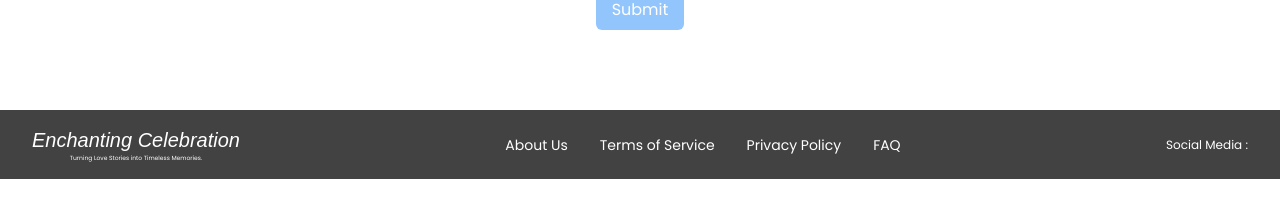
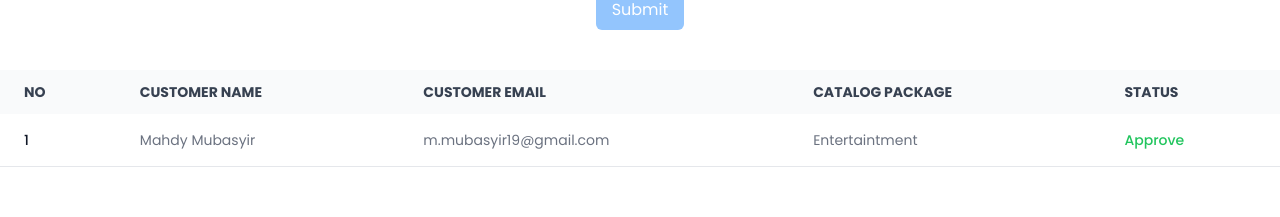
Before and after one commit to mubasyir19/Web-Wedding, a Next.js app: page /check-order in a window 1280 px wide. Shown: the part 380-597 px from the top of the page. Built offline with nearby package versions, Linux system fonts and the light colour scheme; a web font is replaced by a local one.

Commit message:
update lsp

```diff
--- a/src/app/(menu)/check-order/page.jsx
+++ b/src/app/(menu)/check-order/page.jsx
@@ -1,7 +1,13 @@
+"use client"
+
+import { useEffect, useState } from "react";
 import HeaderMenu from '@/components/HeaderMenu'
 import React from 'react'
 
 export default function CheckOrder() {
+  const [customerEmail, setCustomerEmail] = useState("");
+  const [loading, setLoading] = useState(true);
+
   return (
     <>
     <HeaderMenu title="Check Order" />
@@ -17,6 +23,121 @@ export default function CheckOrder() {
             </div>
         </form>
     </section>
+    <section className="mt-10">
+        <table className="w-full text-left text-sm text-gray-500 rtl:text-right dark:text-gray-400">
+                <thead className="bg-gray-50 text-sm uppercase text-gray-700 dark:bg-gray-700 dark:text-gray-400">
+                <tr>
+                    <th scope="col" className="px-6 py-3">
+                    No
+                    </th>
+                    <th scope="col" className="px-6 py-3">
+                    Customer Name
+                    </th>
+                    <th scope="col" className="px-6 py-3">
+                    Customer Email
+                    </th>
+                    <th scope="col" className="px-6 py-3">
+                    Catalog Package
+                    </th>
+                    <th scope="col" className="px-6 py-3">
+                    Status
+                    </th>
+                </tr>
+                </thead>
+                <tbody>
+                    <tr
+                    className="border-b odd:bg-white even:bg-gray-50 dark:border-gray-700 odd:dark:bg-gray-900 even:dark:bg-gray-800"
+                    >
+                    <td className="px-6 py-4 font-medium text-gray-900 dark:text-white">
+                        1
+                    </td>
+                    <td className="px-6 py-4">Mahdy Mubasyir</td>
+                    <td className="px-6 py-4">m.mubasyir19@gmail.com</td>
+                    <td className="px-6 py-4">Entertaintment</td>
+                    <td className="px-6 py-4">
+                        <p className="font-medium text-green-500">
+                            Approve
+                        </p>
+                    </td>
+                    {/* <td className="flex gap-x-4 px-6 py-4">
+                        {data.status === "Approve" && <div className=""></div>}
+                        {data.status === "Reject" && <div className=""></div>}
+                        {data.status === "Waiting" && (
+                        <>
+                            <button
+                            onClick={() => updateOrderStatus(data.id, "Approve")}
+                            className="rounded-lg bg-blue-500 px-4 py-2 text-center text-xs text-white hover:bg-blue-600"
+                            >
+                            Terima
+                            </button>
+                            <button
+                            onClick={() => updateOrderStatus(data.id, "Reject")}
+                            className="rounded-lg bg-red-500 px-4 py-2 text-center text-xs text-white hover:bg-red-600"
+                            >
+                            Tolak
+                            </button>
+                        </>
+                        )}
+                    </td> */}
+                    </tr>
+                {/* {dataOrder.map((data, index) => (
+                    <tr
+                    key={index}
+                    className="border-b odd:bg-white even:bg-gray-50 dark:border-gray-700 odd:dark:bg-gray-900 even:dark:bg-gray-800"
+                    >
+                    <td className="px-6 py-4 font-medium text-gray-900 dark:text-white">
+                        {index + 1}
+                    </td>
+                    <td className="px-6 py-4">{data.customerName}</td>
+                    <td className="px-6 py-4">{data.customerEmail}</td>
+                    <td className="px-6 py-4">{data.catalog.name}</td>
+                    <td className="px-6 py-4">
+                        {data.status === "Waiting" && (
+                        <p className="font-medium text-yellow-500">
+                            {data.status}
+                        </p>
+                        )}
+                        {data.status === "Approve" && (
+                        <p className="font-medium text-green-500">
+                            {data.status}
+                        </p>
+                        )}
+                        {data.status === "Reject" && (
+                        <p className="font-medium text-red-500">{data.status}</p>
+                        )}
+                    </td>
+                    <td className="flex gap-x-4 px-6 py-4">
+                        {data.status === "Approve" && <div className=""></div>}
+                        {data.status === "Reject" && <div className=""></div>}
+                        {data.status === "Waiting" && (
+                        <>
+                            <button
+                            onClick={() => updateOrderStatus(data.id, "Approve")}
+                            className="rounded-lg bg-blue-500 px-4 py-2 text-center text-xs text-white hover:bg-blue-600"
+                            >
+                            Terima
+                            </button>
+                            <button
+                            onClick={() => updateOrderStatus(data.id, "Reject")}
+                            className="rounded-lg bg-red-500 px-4 py-2 text-center text-xs text-white hover:bg-red-600"
+                            >
+                            Tolak
+                            </button>
+                        </>
+                        )}
+                    </td>
+                    </tr>
+                ))} */}
+                {/* {loading && (
+                    <tr>
+                    <td colSpan="5" className="py-4 text-center">
+                        Loading...
+                    </td>
+                    </tr>
+                )} */}
+                </tbody>
+        </table>
+    </section>
     </>
   )
 }
--- /dev/null
+++ b/src/app/api/company/delete/[id]/route.js
@@ -0,0 +1,32 @@
+import { PrismaClient } from "@prisma/client";
+import { NextResponse } from "next/server";
+
+const prisma = new PrismaClient();
+
+export const DELETE = async (request, { params }) => {
+  const { id } = params;
+  try {
+    const data = await prisma.company.findFirst({
+      where: {
+        id,
+      },
+    });
+
+    if (!data) {
+      return NextResponse.json({ message: "Data not found" });
+    }
+
+    const update = await prisma.company.delete({
+      where: {
+        id,
+      },
+    });
+
+    return NextResponse.json({
+      message: "Success update data company",
+      data: update,
+    });
+  } catch (error) {
+    return NextResponse.json({ message: "Failed create catalog", error });
+  }
+};
--- /dev/null
+++ b/src/app/api/order/check/route.js
@@ -0,0 +1,23 @@
+import { PrismaClient } from "@prisma/client";
+import { NextResponse } from "next/server";
+
+const prisma = new PrismaClient();
+
+export const GET = async (request) => {
+    const {customerEmail} = await request.json();
+    try {
+        const getData = await prisma.order.findFirst({
+            where: {
+                customerEmail
+            }
+        })
+
+        return NextResponse.json({
+            message: "success get Order",
+            data: getData,
+         });
+
+    } catch (error) {
+        return NextResponse.json({ message: "Failed get data order" });
+    }
+}
```
